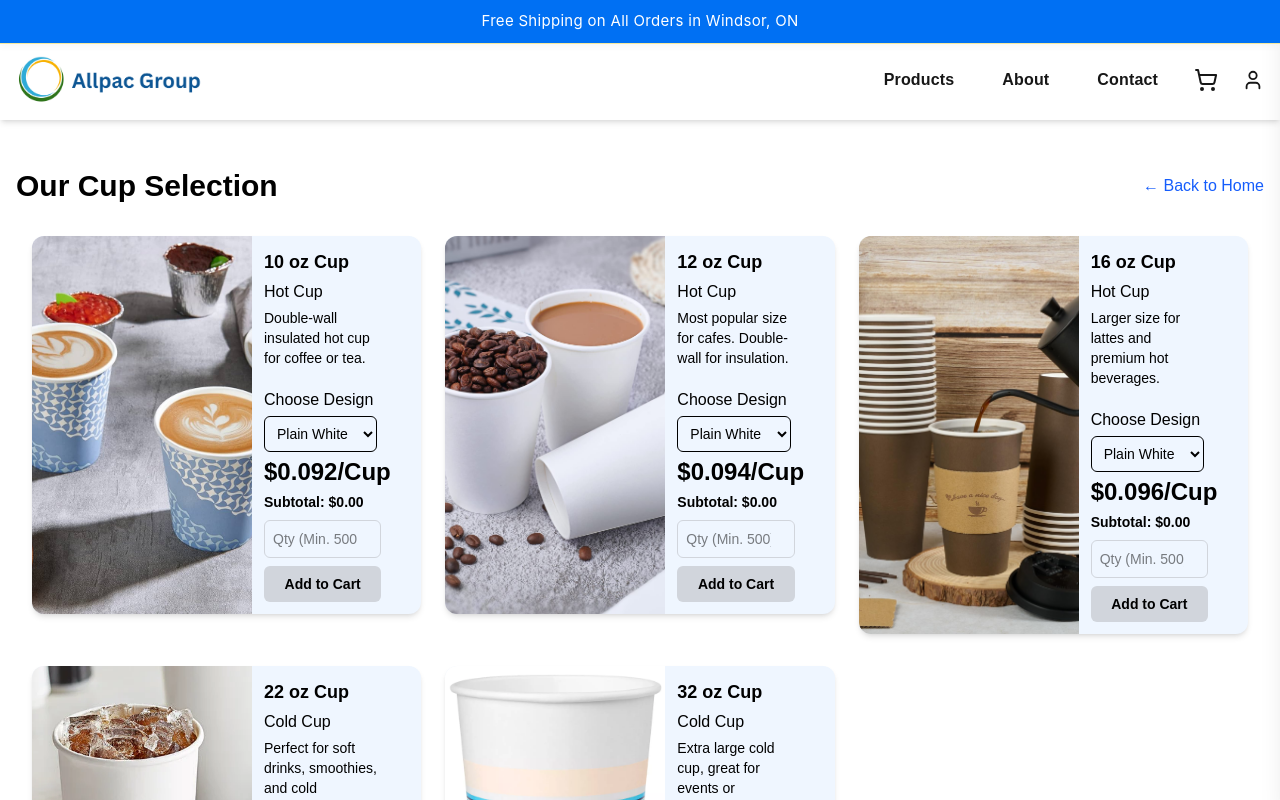
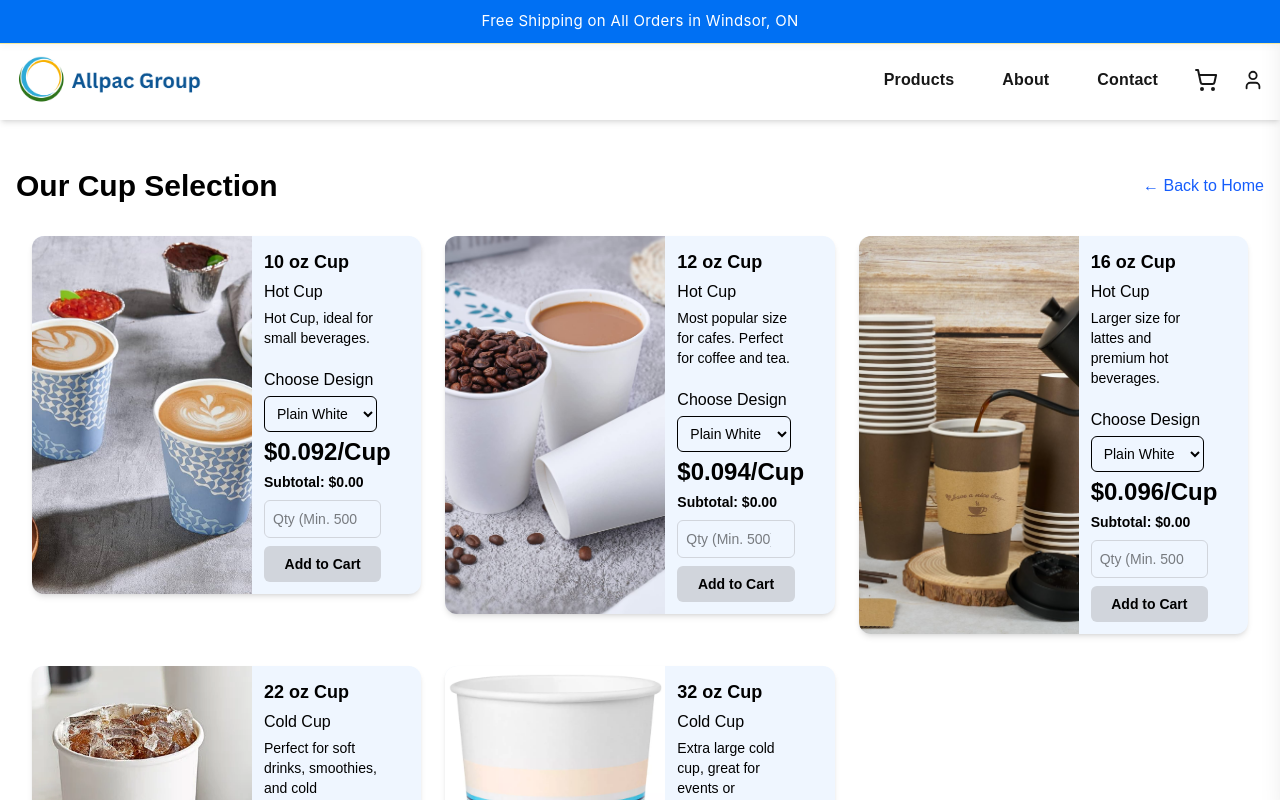
Before and after one commit to Emadedin1/allpacstore, a Next.js app in the folder frontend/: page /products in a window 1280 px wide. Shown: the top 800 px of the page. Built offline with nearby package versions, Linux system fonts and the light colour scheme.

Commit message:
Add upload design button

```diff
--- a/frontend/src/components/CupCard.jsx
+++ b/frontend/src/components/CupCard.jsx
@@ -90,6 +90,18 @@ export default function CupCard({ cup }) {
               </option>
             ))}
           </select>
+          {designType === "Custom" && (
+            <button
+              onClick={(e) => {
+                e.stopPropagation();
+                // TODO: open your upload modal here
+              }}
+              className="mt-3 w-full bg-gray-600 text-white py-2 rounded-md hover:bg-green-700 cursor-pointer"
+            >
+              Upload Design
+            </button>
+          )}
+
         </div>
 
         {/* Price per cup & subtotal */}
--- a/frontend/src/components/ProductSections.jsx
+++ b/frontend/src/components/ProductSections.jsx
@@ -8,7 +8,7 @@ const cups = [
     slug: "10oz",
     size: "10 oz",
     type: "Hot Cup",
-    desc: "Double-wall insulated hot cup for coffee or tea.",
+    desc: "Hot Cup, ideal for small beverages.",
     image: "/cups/10oz.png",
     qtyCase: 1000,
     priceCase: 92,       // total $/case
@@ -17,7 +17,7 @@ const cups = [
     slug: "12oz",
     size: "12 oz",
     type: "Hot Cup",
-    desc: "Most popular size for cafes. Double-wall for insulation.",
+    desc: "Most popular size for cafes. Perfect for coffee and tea.",
     image: "/cups/12oz.png",
     qtyCase: 1000,
     priceCase: 94,
```
